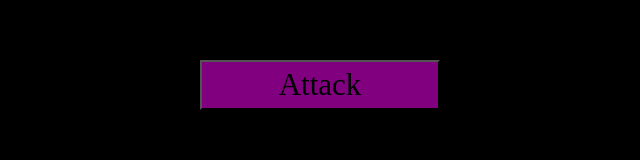
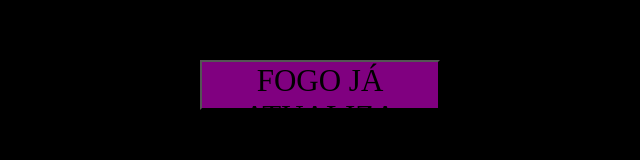
Before and after one commit to Benur21/bookworm, a React (Create React App) app: page / in a window 1280 px wide. Shown: the part 140-300 px from the top of the page, without its empty margins (320-960 px from the left). Built offline with nearby package versions, Linux system fonts and the light colour scheme.

Commit message:
I'M CRYING

```diff
--- a/src/components/AttackButton/AttackButton.tsx
+++ b/src/components/AttackButton/AttackButton.tsx
@@ -16,7 +16,7 @@ function AttackButton(props: AttackButtonTypes): JSX.Element {
       }}
       // onClick={buttonClickHandler}
     >
-      Attack
+      FOGO JÁ ATUALIZA AUTOMATICAMENTE FINALMENTE!!!
     </button>
   );
 }
```
